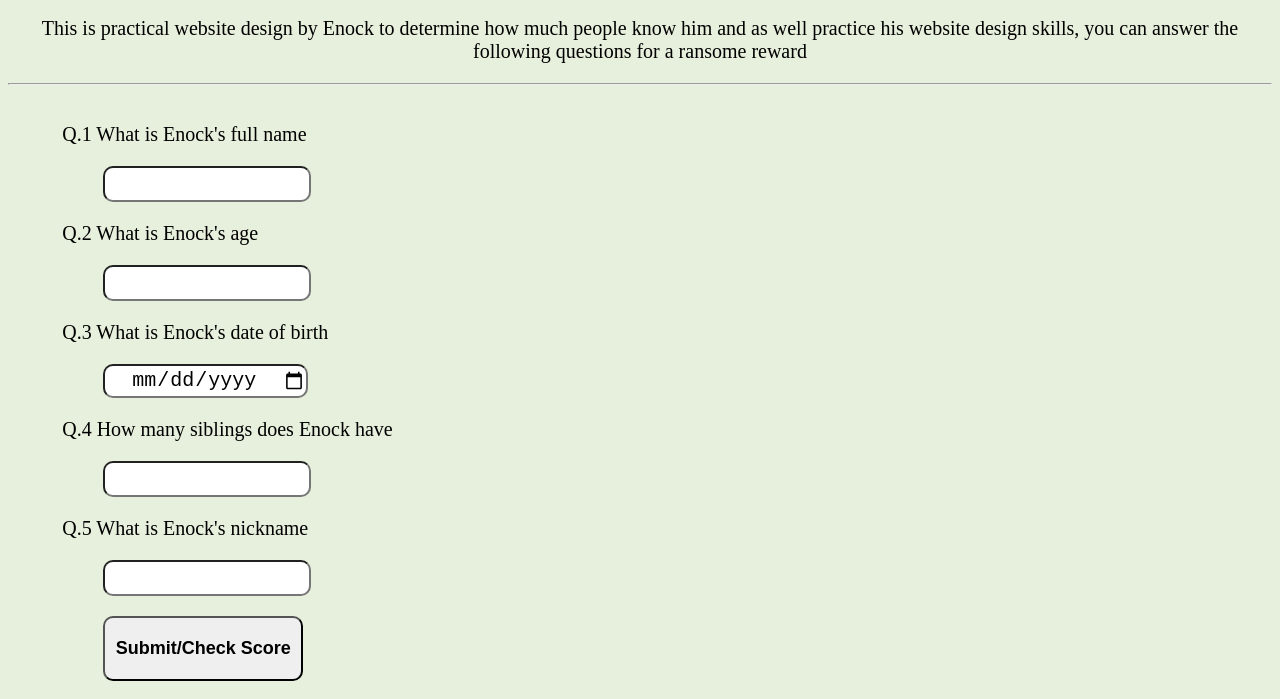
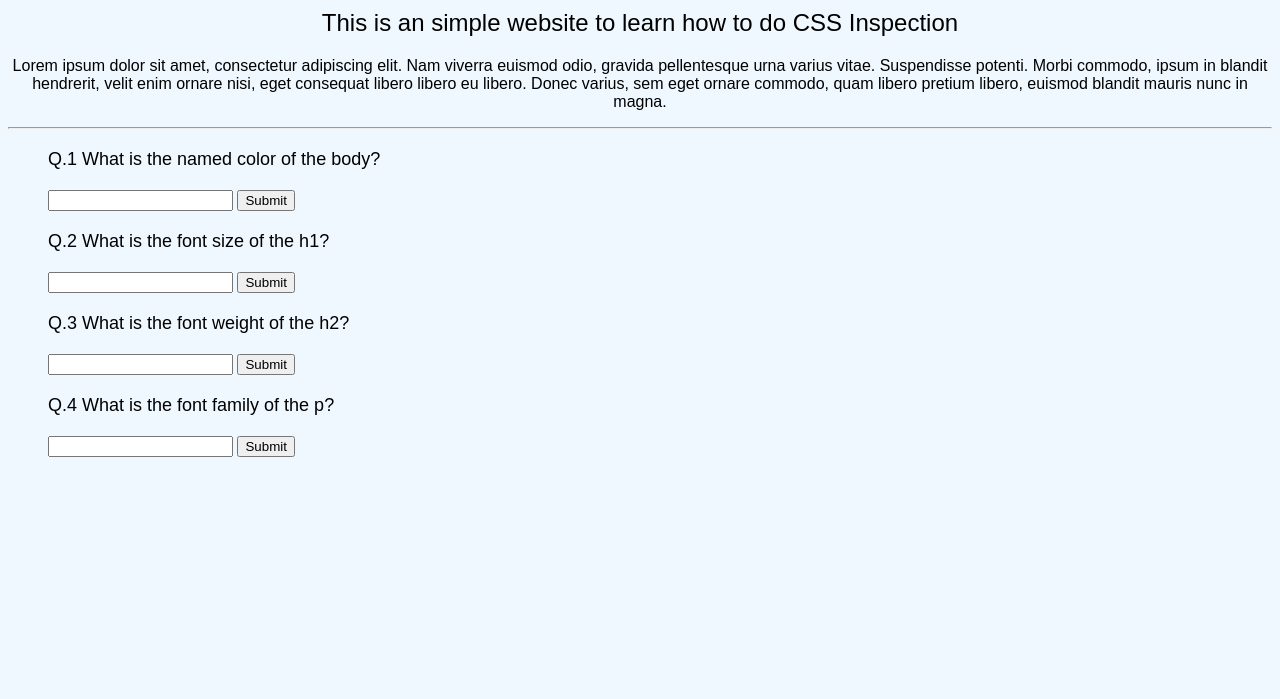
Before and after one commit to Kyeienock/enockwebsite, a plain HTML site: page index.html in a window 1280 px wide. Shown: the part 110-809 px from the top of the page. Drawn offline with Linux system fonts and the light colour scheme.

Commit message:
Update index.html

```diff
--- a/index.html
+++ b/index.html
@@ -1,186 +1,132 @@
 <!DOCTYPE html>
-<html lang="en">
+<html>
+
 <head>
   <meta charset="UTF-8">
-    <meta name="viewport" content="width=device-width, initial-scale=1.0">
-    <title>Enock's Website</title>
+  <title>CSS Inspection</title>
   <style>
-        html{
-            background-color: #E7F0DC;
-        }
-        .questions{
-            background-color: #E7F0DC;
-            height:px;
-            width: 70%;
-            margin-left: 0;
-        }
-        .container{
-
-            margin-left: 5%;
-            padding: 10px;
-        }
-        p{
-            font-size: 20px;
-        }
-        h1,h2{
+    body {
+      background-color: aliceblue;
       text-align: center;
-        }
-        .header{
-            text-align: center;
-        }
-        input{
-            border-radius: 10px;
-            width: 200px;
-            height: 30px;
-            text-align: center;
-            margin-left: 5%;
-
-            font-size: 20px;
-        }
-        button{
-            border-radius: 10px;
-            width: 200px;
-            height: 65px;
-            font-size: large;
-            font-weight: bolder;
-            margin-left: 5%;
-        }
-        button:hover{
-            background-color: #597445;
-            color: white;
+      font-family: Arial, sans-serif;
     }
 
+    h1 {
+      color: royalblue;
+      font-size: 3rem;
+      font-family: 'Times New Roman', sans-serif;
+    }
+
+    p {
+      font-size: 1rem;
+      font-weight: normal;
+    }
+
+    h2 {
+      font-weight: 500;
+    }
+
+    .quiz {
+      margin: 20px;
+      text-align: left;
+    }
+
+    .question {
+      font-size: 18px;
+      font-weight: normal;
+      text-align: left;
+      margin: 20px;
+    }
+
+    .answer {
+      font-size: 16px;
+      font-weight: normal;
+      text-align: left;
+      margin: 20px;
+    }
   </style>
 </head>
+
 <body>
-
-    <h1>Enock's Website</h1>
-    <h2>How well do you know Enock</h2>
-    <p class="header">This is practical website design by Enock to determine how much people know him and as well
-        practice his website design skills, you can answer the following questions for a ransome reward
+  <h1>Inspect Me</h1>
+  <h2>This is an simple website to learn how to do CSS Inspection</h2>
+  <p>
+    Lorem ipsum dolor sit amet, consectetur adipiscing elit. Nam
+    viverra euismod odio, gravida pellentesque urna varius vitae.
+    Suspendisse potenti. Morbi commodo, ipsum in blandit hendrerit,
+    velit enim ornare nisi, eget consequat libero libero eu libero.
+    Donec varius, sem eget ornare commodo, quam libero pretium
+    libero, euismod blandit mauris nunc in magna.
   </p>
-    <hr/>
-
-
-    <div class="questions">
-        <div class="container">
-            <p>Q.1 What is  Enock's full name</p>
-            <input type="text" id="input1">
+  <hr />
+  <div class="quiz">
+    <div class="question">
+      Q.1 What is the named color of the body?
+    </div>
+    <div class="answer">
+      <input type="text" id="answer1">
+      <button onclick="checkAnswer1()">Submit</button>
       <p id="result1"></p>
-
-
-
-            <p>Q.2 What is Enock's age</p>
-            <input type="number" id="input2">
+    </div>
+    <div class="question">
+      Q.2 What is the font size of the h1?
+    </div>
+    <div class="answer">
+      <input type="text" id="answer2">
+      <button onclick="checkAnswer2()">Submit</button>
       <p id="result2"></p>
-
-
-
-            <p>Q.3 What is Enock's date of birth</p>
-            <input type="date" id="myDate">
+    </div>
+    <div class="question">
+      Q.3 What is the font weight of the h2?
+    </div>
+    <div class="answer">
+      <input type="text" id="answer3">
+      <button onclick="checkAnswer3()">Submit</button>
       <p id="result3"></p>
-
-
-
-            <p>Q.4 How many siblings does Enock have</p>
-            <input type="number" id="input4">
+    </div>
+    <div class="question">
+      Q.4 What is the font family of the p?
+    </div>
+    <div class="answer">
+      <input type="text" id="answer4">
+      <button onclick="checkAnswer4()">Submit</button>
       <p id="result4"></p>
-
-
-
-            <p>Q.5 What is Enock's nickname</p>
-            <input type="text" id="input5">
-            <p id="result5"></p>
-
-
-
-            <button id="finish" onclick="dateVerify()">Submit/Check Score</button>
     </div>
   </div>
 </body>
 <script>
-    var counter ;
-
-
-
-    function dateVerify(){
-        counter = 0;
-
-        confirm("Click Ok to submit");
-
-    var getName = document.getElementById("input1").value;
-    var getAge = document.getElementById("input2").value;
-    var getDate = document.getElementById("myDate").value;
-    var getSiblings = document.getElementById("input4").value;
-    var getNickName = document.getElementById("input5").value;
-
-        if((getName == null || getName == "") || ( getAge == null || getAge == "") || (getDate == null || getDate == "") || (getSiblings == null || getSiblings == "" ) || (getNickName == null || getNickName == "")){
-            alert('please provide all field');
-            return;
+  function checkAnswer1() {
+    var answer = document.getElementById("answer1").value;
+    if (answer.toLowerCase() === "aliceblue" || answer.toLowerCase() === "alice blue") {
+      document.getElementById("result1").innerHTML = "Correct!";
+    } else {
+      document.getElementById("result1").innerHTML = "Incorrect. Try again.";
     }
-        else{
-
-            if (getName.toLowerCase()==="enock kyei"||getName.toLowerCase()==="enoch kyei"||getName.toLowerCase()==="kyei enoch"||getName.toLowerCase()==="kyei enock"){
-            document.getElementById("result1").innerHTML="correct";
-            counter++
   }
-        else{
-            document.getElementById("result1").innerHTML="oh sorry try again";
+  function checkAnswer2() {
+    var answer = document.getElementById("answer2").value;
+    if (answer.toLowerCase() === "3rem" || answer.toLowerCase() === "3 rem") {
+      document.getElementById("result2").innerHTML = "Correct!";
+    } else {
+      document.getElementById("result2").innerHTML = "Incorrect. Try again.";
     }
-
-
-        if (getAge=="23"){
-            document.getElementById("result2").innerHTML="correct";
-            counter++
   }
-        else{
-            document.getElementById("result2").innerHTML="oh sorry try again";
+  function checkAnswer3() {
+    var answer = document.getElementById("answer3").value;
+    if (answer.toLowerCase() === "500") {
+      document.getElementById("result3").innerHTML = "Correct!";
+    } else {
+      document.getElementById("result3").innerHTML = "Incorrect. Try again.";
     }
-
-
-        if (getDate==="2001-05-21"){
-            document.getElementById("result3").innerHTML="correct";
-            counter++
   }
-        else{
-            document.getElementById("result3").innerHTML="oh sorry try again";
+  function checkAnswer4() {
+    var answer = document.getElementById("answer4").value;
+    if (answer.toLowerCase() === "arial" || answer.toLowerCase() === "arial, sans-serif" || answer.toLowerCase() === "sans-serif" || answer.toLowerCase() === "sans serif") {
+      document.getElementById("result4").innerHTML = "Correct!";
+    } else {
+      document.getElementById("result4").innerHTML = "Incorrect. Try again.";
     }
-
-
-        if (getSiblings=="9"){
-            document.getElementById("result4").innerHTML="correct";
-            counter++
-        }
-        else{
-            document.getElementById("result4").innerHTML="oh sorry try again";
-        }
-
-
-
-        if (getNickName.toLowerCase()==="bra kyei"||getNickName.toLowerCase()==="benebenzy"||getNickName.toLowerCase()==="zaddy"){
-            document.getElementById("result5").innerHTML="correct";
-            counter++
-
-        }
-        else{
-            document.getElementById("result5").innerHTML="oh sorry try again";
-        }
-
-        if(counter>=4){
-            alert('Hurrayy your score is ' + counter);
-        }
-
-        else if(counter>=2){
-            alert('You tried, your score is ' + counter);
-        }
-
-        else {
-            alert('OHHHHH NO!, your score is ' + counter);
-        }
-
-        }
-
-
   }
 </script>
+
 </html>
```
Lines whose indentation alone changed are shown as unchanged.
